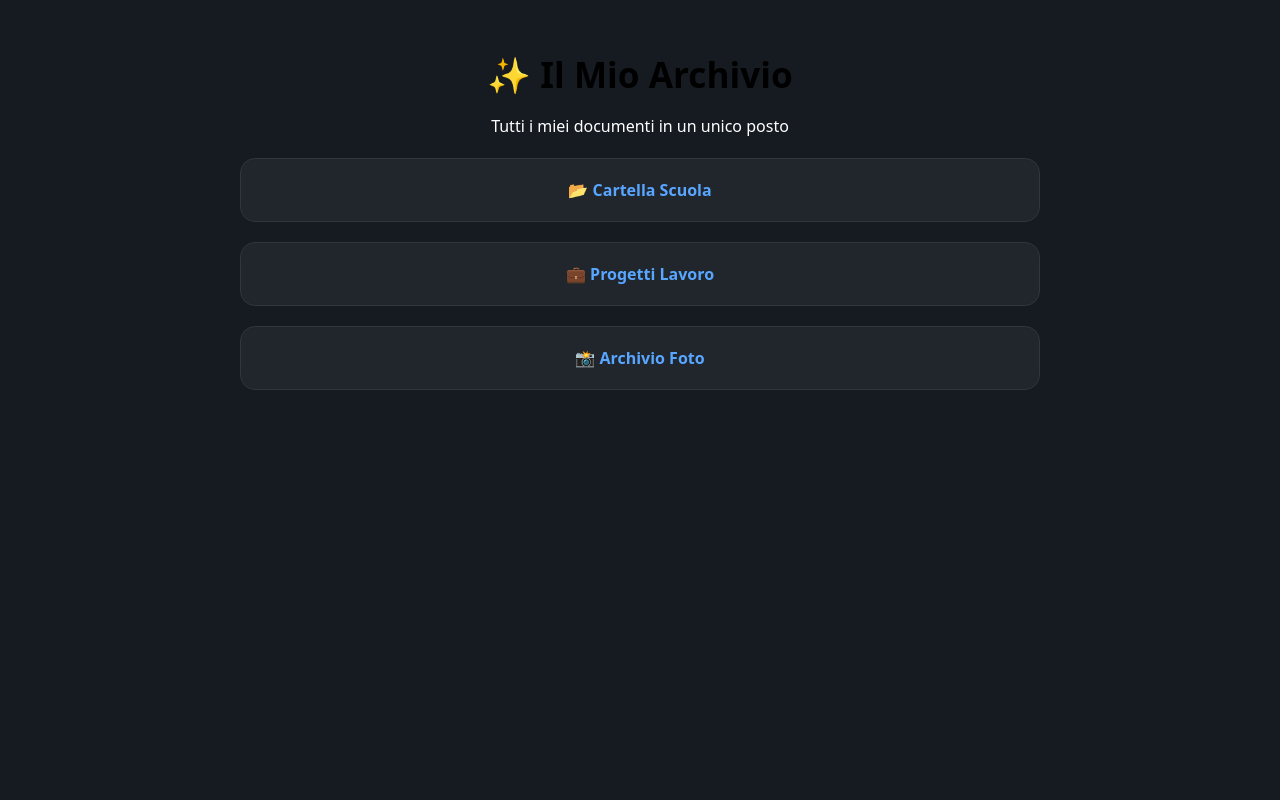
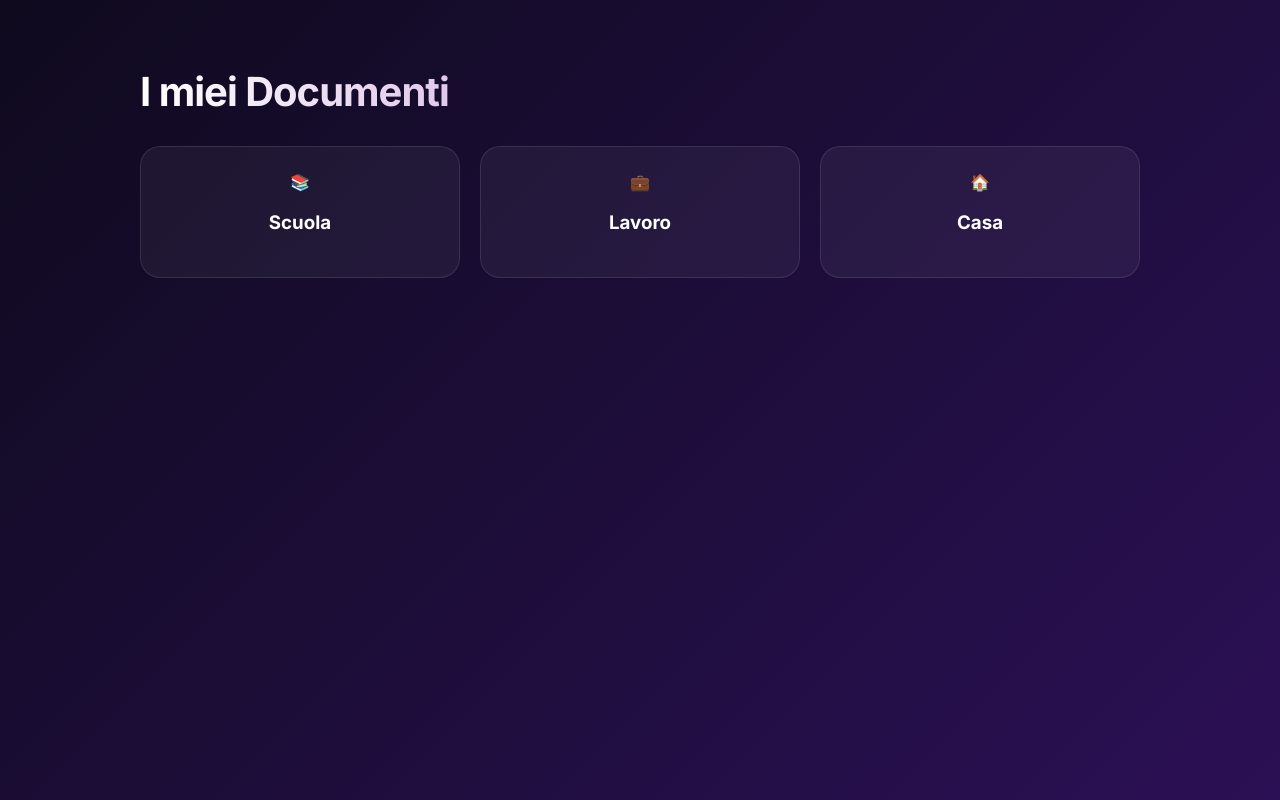
Before and after one commit to shubo-site/mio--archivio, a plain HTML site: page index.html in a window 1280 px wide. Drawn offline with nearby package versions, Linux system fonts and the light colour scheme.

Commit message:
Update index.html

```diff
--- a/index.html
+++ b/index.html
@@ -3,47 +3,149 @@
 <head>
     <meta charset="UTF-8">
     <meta name="viewport" content="width=device-width, initial-scale=1.0">
-    <title>Il Mio Archivio Digitale</title>
+    <title>Archivio Premium</title>
 
+    <link href="https://fonts.googleapis.com/css2?family=Inter:wght@300;500;700&display=swap" rel="stylesheet">
     <link rel="stylesheet" href="https://cdnjs.cloudflare.com/ajax/libs/animate.css/4.1.1/animate.min.css"/>
-    <link rel="stylesheet" href="https://cdn.jsdelivr.net/npm/water.css@2/out/water.css">
 
     <style>
-        body { text-align: center; background-color: #161b22; color: white; transition: 0.5s; }
+        :root {
+            --bg-color: #0f0a1e; /* Viola scurissimo Apple */
+            --accent-color: #9d50bb; /* Viola brillante */
+            --glass: rgba(255, 255, 255, 0.05);
+        }
+
+        body {
+            margin: 0;
+            font-family: 'Inter', sans-serif;
+            background: linear-gradient(135deg, #0f0a1e 0%, #2b1055 100%);
+            color: white;
+            min-height: 100vh;
+            display: flex;
+            flex-direction: column;
+            align-items: center;
+        }
+
+        .container {
+            width: 90%;
+            max-width: 1000px;
+            padding: 40px 0;
+        }
+
+        h1 {
+            font-size: 2.5rem;
+            font-weight: 700;
+            letter-spacing: -1px;
+            margin-bottom: 30px;
+            background: linear-gradient(to right, #fff, #9d50bb);
+            -webkit-background-clip: text;
+            -webkit-text-fill-color: transparent;
+        }
+
+        /* Griglia delle cartelle */
+        .grid {
+            display: grid;
+            grid-template-columns: repeat(auto-fit, minmax(250px, 1fr));
+            gap: 20px;
+            margin-bottom: 40px;
+        }
+
         .card {
-            background: #21262d;
-            padding: 20px;
-            border-radius: 15px;
-            margin: 20px auto;
-            border: 1px solid #30363d;
-            transition: transform 0.3s;
+            background: var(--glass);
+            backdrop-filter: blur(10px);
+            border: 1px solid rgba(255, 255, 255, 0.1);
+            padding: 25px;
+            border-radius: 20px;
+            transition: all 0.4s cubic-bezier(0.175, 0.885, 0.32, 1.275);
+            cursor: pointer;
+            text-align: center;
+        }
+
+        .card:hover {
+            transform: translateY(-10px);
+            background: rgba(255, 255, 255, 0.1);
+            border-color: var(--accent-color);
+            box-shadow: 0 15px 30px rgba(0,0,0,0.3);
+        }
+
+        .card i { font-size: 40px; margin-bottom: 15px; display: block; }
+
+        /* La finestra magica (Iframe) */
+        .viewer-container {
+            width: 100%;
+            height: 600px;
+            border-radius: 24px;
+            overflow: hidden;
+            display: none; /* Inizia nascosto */
+            border: 1px solid rgba(255, 255, 255, 0.2);
+            animation: fadeInUp 0.8s;
+        }
+
+        iframe {
+            width: 100%;
+            height: 100%;
+            border: none;
+        }
+
+        .back-btn {
+            display: none;
+            margin-bottom: 20px;
+            background: var(--accent-color);
+            color: white;
+            border: none;
+            padding: 10px 20px;
+            border-radius: 50px;
             cursor: pointer;
         }
-        /* Animazione quando passi il dito/mouse sopra */
-        .card:hover {
-            transform: scale(1.05);
-            border-color: #58a6ff;
-        }
-        a { text-decoration: none; color: #58a6ff; font-weight: bold; display: block; }
-        h1 { margin-top: 50px; }
     </style>
 </head>
 <body>
 
-    <h1 class="animate__animated animate__fadeInDown">✨ Il Mio Archivio</h1>
-    <p class="animate__animated animate__fadeIn">Tutti i miei documenti in un unico posto</p>
+<div class="container animate__animated animate__fadeIn">
+    <h1>I miei Documenti</h1>
 
-    <div class="card animate__animated animate__zoomIn" style="animation-delay: 0.2s;">
-        <a href="https://drive.google.com/drive/folders/1MZnUYAQtulbHd5E6nqfVVbGDv-94Yks3">📂 Cartella Scuola</a>
+    <button id="backBtn" class="back-btn" onclick="closeViewer()">← Torna alle cartelle</button>
+
+    <div id="folderGrid" class="grid">
+        <div class="card animate__animated animate__zoomIn" onclick="openViewer('https://drive.google.com/drive/folders/1MZnUYAQtulbHd5E6nqfVVbGDv-94Yks3')">
+            <span>📚</span>
+            <h3>Scuola</h3>
+        </div>
+
+        <div class="card animate__animated animate__zoomIn" style="animation-delay: 0.1s;" onclick="openViewer('https://drive.google.com/drive/folders/1j0Bket5cZ91YEoQ8LFsUpPfYMPZ6QJ8Y')">
+            <span>💼</span>
+            <h3>Lavoro</h3>
+        </div>
+
+        <div class="card animate__animated animate__zoomIn" style="animation-delay: 0.2s;" onclick="openViewer('https://drive.google.com/drive/folders/1OyT8SY4wmIts6x4OSwpdZCMyfA4aO5xr')">
+            <span>🏠</span>
+            <h3>Casa</h3>
+        </div>
     </div>
 
-    <div class="card animate__animated animate__zoomIn" style="animation-delay: 0.4s;">
-        <a href="https://drive.google.com/drive/folders/1j0Bket5cZ91YEoQ8LFsUpPfYMPZ6QJ8Y">💼 Progetti Lavoro</a>
+    <div id="viewer" class="viewer-container">
+        <iframe id="driveFrame" src=""></iframe>
     </div>
+</div>
 
-    <div class="card animate__animated animate__zoomIn" style="animation-delay: 0.6s;">
-        <a href="https://drive.google.com/drive/folders/1OyT8SY4wmIts6x4OSwpdZCMyfA4aO5xr">📸 Archivio Foto</a>
-    </div>
+<script>
+    function openViewer(link) {
+        // Questa funzione prende il link e lo mette nell'iframe
+        document.getElementById('folderGrid').style.display = 'none';
+        document.getElementById('viewer').style.display = 'block';
+        document.getElementById('backBtn').style.display = 'inline-block';
+
+        // Trasforma il link normale in link per "embed"
+        // Google Drive ha bisogno di questo trucco
+        document.getElementById('driveFrame').src = link;
+    }
+
+    function closeViewer() {
+        document.getElementById('folderGrid').style.display = 'grid';
+        document.getElementById('viewer').style.display = 'none';
+        document.getElementById('backBtn').style.display = 'none';
+    }
+</script>
 
 </body>
 </html>
```
